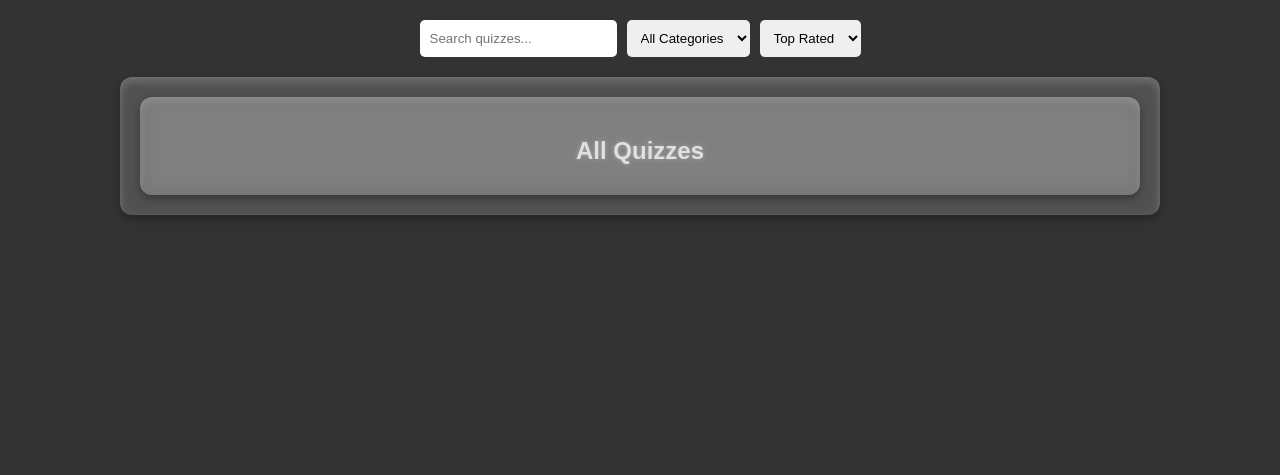
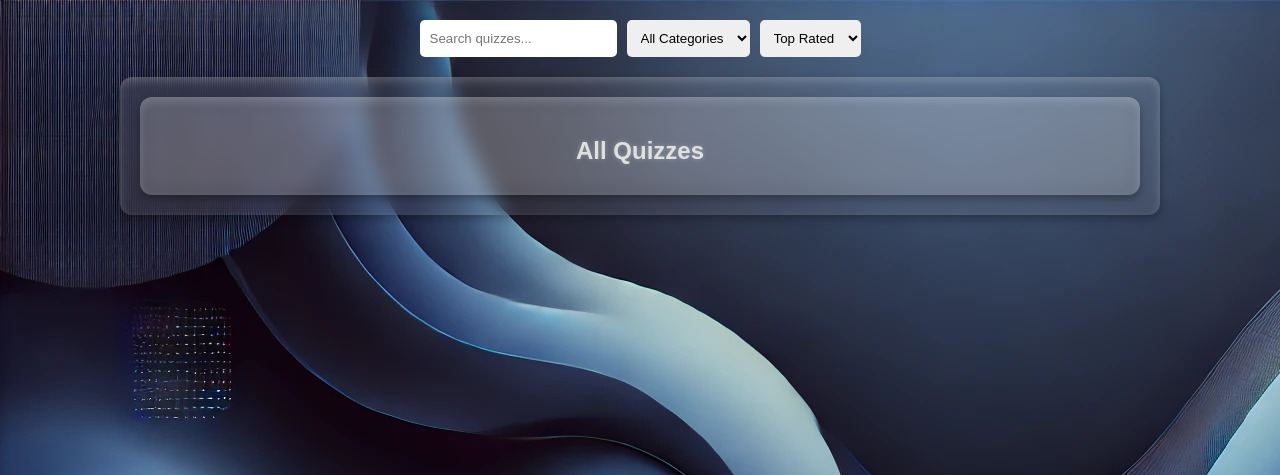
Before and after one commit to aarondav1d18/WAD-group-project, a Django app: page /Quizzical/category/ in a window 1280 px wide. Shown: the top 475 px of the page. Run offline with Django 3.2, Linux system fonts and the light colour scheme; data that the repository does not hold is empty.

Commit message:
added backgorund to category page

```diff
--- a/Quizzical/static/css/category.css
+++ b/Quizzical/static/css/category.css
@@ -30,7 +30,7 @@ body {
     width: 90%;
     max-width: 1000px;
     margin: 0 auto;
-    background: rgba(255, 255, 255, 0.15);
+    background: rgba(255, 255, 255, 0.08);
     backdrop-filter: blur(10px);
     padding: 20px;
     border-radius: 12px;
--- a/Quizzical/templates/app/category.html
+++ b/Quizzical/templates/app/category.html
@@ -7,6 +7,12 @@
   <title>All Quizzes</title>
   <link rel="stylesheet" href="{% static 'css/category.css' %}">
 </head>
+<style>
+  body {
+    background-image: url('{% static "images/background2.jpg" %}');
+  }
+  </style>
+
 <body>
   <!-- Filters Section -->
   <div class="filters">
```
Also changed, not shown: Quizzical/static/images/background2.jpg (added).
